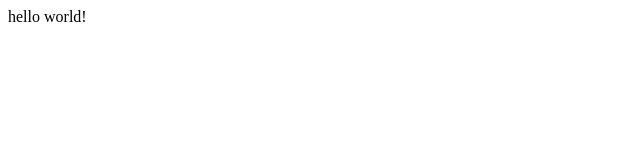
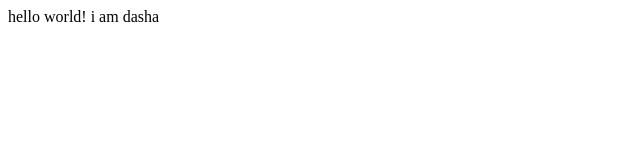
Before and after one commit to SevostyanovaDD/trial2, a plain HTML site: page index.html in a window 1280 px wide. Shown: the full height of the page, 0-640 px from the left. Drawn offline with Linux system fonts and the light colour scheme.

Commit message:
add name

```diff
--- a/index.html
+++ b/index.html
@@ -8,5 +8,6 @@
 </head>
 <body>
     hello world!
+    i am dasha
 </body>
 </html>
```
